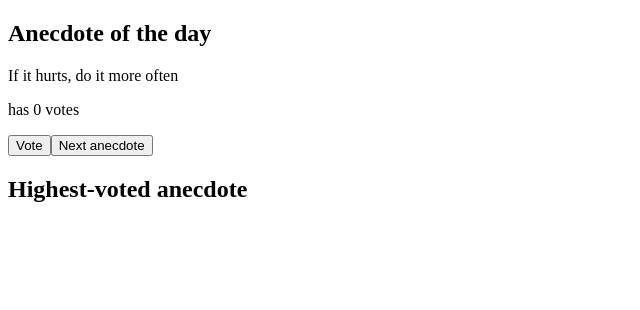
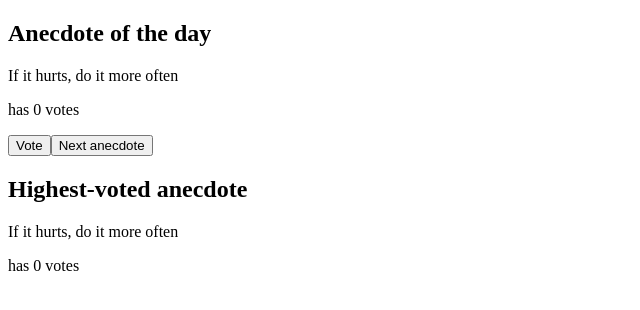
Before and after one commit to andrewdmoore408/full-stack-open-course, a React (Create React App) app in the folder part1/anecdotes/: page / in a window 1280 px wide. Shown: the top 310 px of the page, without its empty margins (0-640 px from the left). Built offline with nearby package versions, Linux system fonts and the light colour scheme.

Commit message:
Add display of highest-voted anecdote
Now the highest voted anecdote (and its vote count) will appear underneath the current anecdote/vote count and buttons to vote or get the next anecdote

```diff
--- a/part1/anecdotes/src/App.js
+++ b/part1/anecdotes/src/App.js
@@ -12,10 +12,15 @@ const App = () => {
   ];
 
   const [ selectedIndex, setSelectedIndex ] = useState(0);
+  const [ highestVoteIndex, setHighestVoteIndex ] = useState(0);
   const [ votes, setVotes ] = useState(new Array(anecdotes.length).fill(0));
 
   const getCurrentVotes = () => {
     return votes[selectedIndex];
+  }
+
+  const getHighestVotes = () => {
+    return votes[highestVoteIndex];
   }
 
   const handleVoteClick = () => {
@@ -23,6 +28,8 @@ const App = () => {
 
     newVotes[selectedIndex] += 1;
     setVotes(newVotes);
+
+    updateHighestVoteIndex(newVotes);
   };
 
   const handleNextAnecdoteClick = () => {
@@ -35,6 +42,10 @@ const App = () => {
     setSelectedIndex(newIndex);
   }
 
+  const updateHighestVoteIndex = (votes) => {
+    const highestVote = [...votes].sort((a, b) => b - a)[0];
+    setHighestVoteIndex(votes.findIndex(vote => vote === highestVote));
+  };
 
   return (
     <div>
@@ -45,7 +56,12 @@ const App = () => {
       />
       <Button onClick={handleVoteClick} text='Vote' />
       <Button onClick={handleNextAnecdoteClick} text='Next anecdote' />
+
       <SectionHeader text="Highest-voted anecdote" />
+      <AnecdoteAndVoteCount
+        anecdote={anecdotes[highestVoteIndex]}
+        voteText={`has ${getHighestVotes()} votes`}
+      />
     </div>
   );
 };
```
